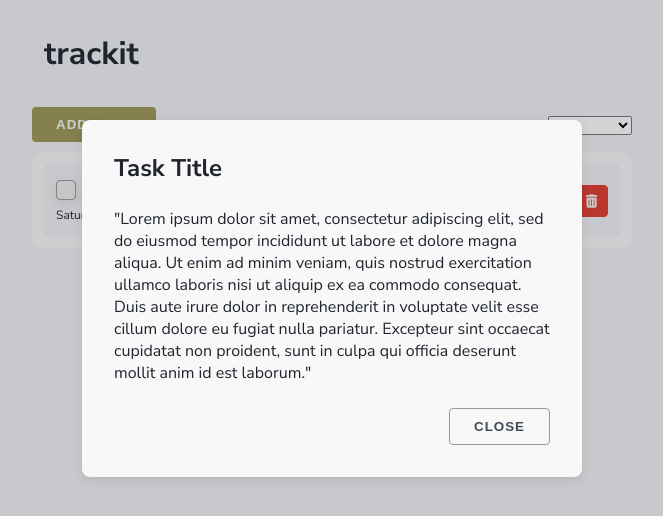
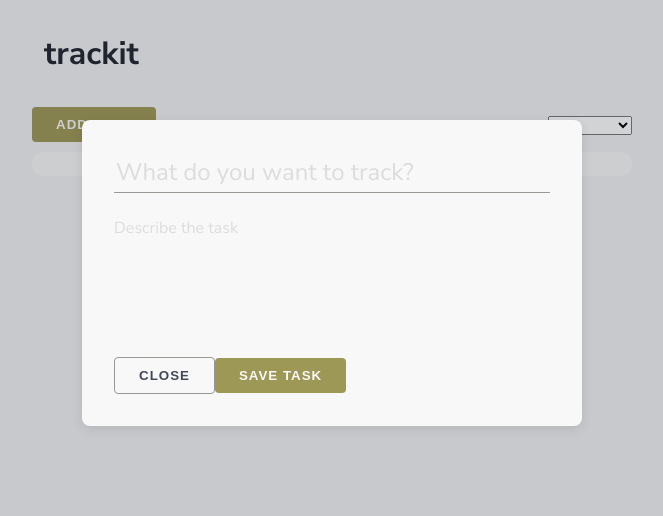
Before and after one commit to karinaluz1/trackit-client, a React (Create React App) app: page / in a window 1280 px wide. Both pictures are taken after a click on the button "ADD TASK". Shown: the top 516 px of the page, without its empty margins (308-971 px from the left). Built offline with nearby package versions, Linux system fonts and the light colour scheme.

Commit message:
feat: add new task functionality

```diff
--- a/src/App.jsx
+++ b/src/App.jsx
@@ -5,23 +5,68 @@ import Header from './components/header/header'
 import Card from './components/card/card'
 import Modal from './components/modal/modal'
 import Button from './components/button/button'
-import { useState } from 'react';
+import { useState, useRef } from 'react';
 
 function App() {
+  const descriptionRef = useRef()
+  const [title, setTitle] = useState('')
+  const [description, setDescription] = useState('')
   const [addTaskModalVisible, setAddTaskModalVisible] = useState(false)
-  const cards = [{
-    title: 'Task 1',
-    date: new Date(),
-    complete: false
-  }]
+  const [cards, setCards] = useState([])
 
   const handleAddTaskClick = () => {
     setAddTaskModalVisible(true)
   }
 
+  const handleAddTaskClose = () => {
+    setAddTaskModalVisible(false)
+  }
+
+  const handleChangeTitle = (event) => {
+    setTitle(event.target.value)
+  }
+
+  const handleChangeDescription = (event) => {
+    setDescription(event.target.value)
+  }
+
+  const handleKeyPressTask = (event) => {
+    if (event.key === 'Enter') {
+      event.preventDefault()
+      descriptionRef.current.focus()
+    }
+  }
+
+
+
+  const handleSaveTask = () => {
+    const task = {
+      id: 'x',
+      title: title,
+      description: description,
+      date: new Date(),
+      complete: false
+    }
+    setCards([ ...cards, task ])
+    setTitle('')
+    setDescription('')
+    setAddTaskModalVisible(false)
+  }
+
   return (
     <section className='content'>
-      <Modal visible={addTaskModalVisible} setVisible={setAddTaskModalVisible} />
+      <Modal visible={addTaskModalVisible}>
+        <Modal.Heading>
+          <input type="text" placeholder="What do you want to track?" autoFocus onKeyDownCapture={handleKeyPressTask} value={title} onChange={handleChangeTitle} />
+        </Modal.Heading>
+        <Modal.Body>
+          <textarea placeholder="Describe the task" rows={5} ref={descriptionRef} value={description} onChange={handleChangeDescription} />
+        </Modal.Body>
+        <Modal.Footer>
+          <Button onClick={handleAddTaskClose} type="secondary" content="Close" />
+          <Button onClick={handleSaveTask} type="primary" content="Save Task" />
+        </Modal.Footer>
+      </Modal>
       <Header />
       <main>
         <header className='container-header'>
--- a/src/components/card/card.jsx
+++ b/src/components/card/card.jsx
@@ -4,24 +4,22 @@ import Button from '../button/button';
 import { useState } from 'react';
 
 function Card(props) {
-  const [done, setDone] = useState(false)
+  const [done, setDone] = useState(props.complete)
 
-  const handleCheckboxChange = (checked) => {
-    setDone(!checked)
+  const handleCheckboxChange = (event) => {
+    setDone(event.target.checked)
   }
 
   return (
-    <div className={Styles.card}>
+    <div className={[Styles.card, done ? Styles.complete : ''].join(' ')}>
       <div className={Styles.data}>
-
         <label className={Styles.label}>
-          <input type="checkbox" onChange={handleCheckboxChange} />
+          <input type="checkbox" onChange={handleCheckboxChange} checked={done} />
           <div className={Styles.checkbox}></div>
           <div className={Styles.title}>
             <span>{props.title}</span>
           </div>
         </label>
-
         <span className={Styles.date}>{moment().format("dddd, MMMM Do YYYY, h:mm:ss a")}</span>
       </div>
       <div className={Styles.buttons}>
--- a/src/components/card/card.module.scss
+++ b/src/components/card/card.module.scss
@@ -43,6 +43,12 @@
         display: block;
       }
 
+      input:checked ~ .title {
+        span {
+          text-decoration:1px solid line-through;
+        }
+      }
+
     }
 
     .title {
@@ -56,6 +62,10 @@
       font-size: 12px;
     }
   }
+}
+
+.complete {
+  opacity: 0.7;
 }
 
 .checkbox {
--- a/src/components/modal/modal.jsx
+++ b/src/components/modal/modal.jsx
@@ -3,30 +3,43 @@ import Button from '../button/button'
 import { useState } from 'react'
 
 const Modal = (props) => {
-
-  const handleCloseClick = () => {
-    props.setVisible(false)
-  }
-
   if (props.visible) {
     return (
       <div className={Styles.modalWrapper}>
           <div className={Styles.modal}>
-            <div className={Styles.modalHeading}>
-              <h1>Task Title</h1>
-            </div>
-            <div className={Styles.modalBody}>
-            <p>
-            "Lorem ipsum dolor sit amet, consectetur adipiscing elit, sed do eiusmod tempor incididunt ut labore et dolore magna aliqua. Ut enim ad minim veniam, quis nostrud exercitation ullamco laboris nisi ut aliquip ex ea commodo consequat. Duis aute irure dolor in reprehenderit in voluptate velit esse cillum dolore eu fugiat nulla pariatur. Excepteur sint occaecat cupidatat non proident, sunt in culpa qui officia deserunt mollit anim id est laborum."
-            </p>
-            </div>
-            <div className={Styles.modalFooter}>
-              <Button content='Close' type='secondary' onClick={handleCloseClick} />
-            </div>
+            { props.children }
           </div>
         </div>
       )
   }
 }
 
+const Heading = (props) => {
+  return (
+    <div className={Styles.heading}>
+      { props.children }
+    </div>
+  )
+}
+
+const Body = (props) => {
+  return (
+    <div className={Styles.body}>
+      { props.children }
+    </div>
+  )
+}
+
+const Footer = (props) => {
+  return (
+    <div className={Styles.footer}>
+      { props.children }
+    </div>
+  )
+}
+
+Modal.Heading = Heading
+Modal.Body = Body
+Modal.Footer = Footer
+
 export default Modal
--- a/src/components/modal/modal.module.scss
+++ b/src/components/modal/modal.module.scss
@@ -20,6 +20,37 @@
     flex-direction: column;
     gap: 24px;
 
+    .heading {
+      input {
+        font-size: 24px;
+        padding: 4px 2px;
+        font-weight: 700;
+        border: none;
+        outline: none;
+        background-color: variables.$transparent;
+        border-bottom: 1px solid variables.$grey-light;
+        transition: border-bottom 250ms linear;
+        width: 100%;
+
+        &:focus {
+          border-bottom: 1px solid variables.$grey-dark;
+          transition: border-bottom 250ms linear;
+        }
+      }
+    }
+
+    .body {
+      textarea {
+        background-color: variables.$transparent;
+        font-size: 16px;
+        width: 100%;
+        border: none;
+        outline: none;
+        resize: none;
+        @include variables.text;
+      }
+    }
+
     .modalFooter {
       width: 100%;
       display: flex;
--- a/src/index.scss
+++ b/src/index.scss
@@ -35,3 +35,18 @@ button {
     transition: 250ms linear background-color;
   }
 }
+
+input {
+  color: variables.$b;
+  @include variables.text;
+}
+
+::placeholder {
+  color: variables.$grey-light;
+  font-weight: 400;
+}
+
+::-ms-input-placeholder {
+  color: variables.$grey-light;
+  font-weight: 400;
+}
```
Also changed, not shown: src/components/button/button.jsx (line endings or trailing spaces).
